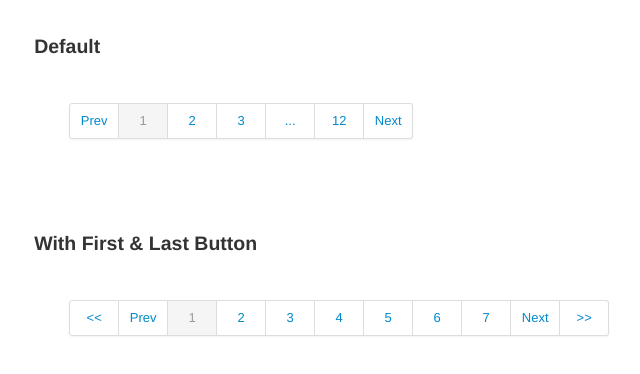
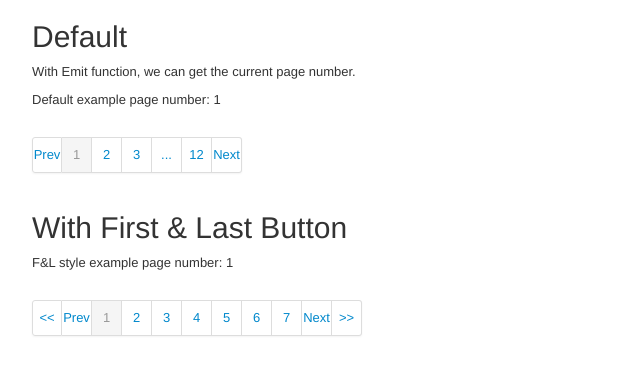
Before and after one commit to hao830103/SimplePagination, a Vue app: page /#/ in a window 1280 px wide. Shown: the top 374 px of the page, without its empty margins (23-663 px from the left). Built offline with nearby package versions, Linux system fonts and the light colour scheme.

Commit message:
first version done

```diff
--- a/index.html
+++ b/index.html
@@ -1,12 +1,16 @@
 <!DOCTYPE html>
 <html>
+
 <head>
   <meta charset="utf-8" />
   <meta name="viewport" content="width=device-width,initial-scale=1.0" />
   <title>simple-pagination</title>
+  <link rel="stylesheet" href="https://maxcdn.bootstrapcdn.com/bootstrap/3.3.7/css/bootstrap.min.css"
+    integrity="sha384-BVYiiSIFeK1dGmJRAkycuHAHRg32OmUcww7on3RYdg4Va+PmSTsz/K68vbdEjh4u" crossorigin="anonymous">
 </head>
+
 <body>
   <div id="app"></div>
-    <!-- built files will be auto injected -->
 </body>
+
 </html>
--- a/src/App.vue
+++ b/src/App.vue
@@ -1,5 +1,5 @@
 <template>
-  <div id="app">
+  <div id="app" class="container">
     <router-view />
   </div>
 </template>
--- a/src/components/Demo.vue
+++ b/src/components/Demo.vue
@@ -1,12 +1,26 @@
 <template>
-  <div class="Container">
-    <div>
+  <div class="row">
+    <div class="col-md-12 row">
       <h2>Default</h2>
-      <pagination :MaxPage="12" :ShowenPages="3" />
+      <p>With Emit function, we can get the current page number.</p>
+      <p>Default example page number: {{ defaultPage }}</p>
+      <pagination
+        class="col-md-8 col-md-offset-2"
+        :MaxPage="12"
+        :ShowenPages="3"
+        @ChangePage="DefaultPageChange"
+      />
     </div>
-    <div>
+    <div class="col-md-12 row">
       <h2>With First & Last Button</h2>
-      <pagination :FirsLastButton="true" :MaxPage="24" :ShowenPages="7" />
+      <p>F&L style example page number: {{ secondPage }}</p>
+      <pagination
+        class="col-md-8 col-md-offset-2"
+        :FirsLastButton="true"
+        :MaxPage="24"
+        :ShowenPages="7"
+        @ChangePage="SecondPageChange"
+      />
     </div>
   </div>
 </template>
@@ -16,13 +30,20 @@ import Pagination from '@/components/Plugin/Pagination'
 export default {
   components: {
     Pagination
+  },
+  data: function () {
+    return {
+      defaultPage: 0,
+      secondPage: 0
+    }
+  },
+  methods: {
+    DefaultPageChange: function (page) {
+      this.defaultPage = page
+    },
+    SecondPageChange: function (page) {
+      this.secondPage = page
+    }
   }
 }
 </script>
-
-<style scoped>
-.Container div {
-  margin: 3%;
-  height: 20vh;
-}
-</style>
--- a/src/components/Plugin/Pagination.vue
+++ b/src/components/Plugin/Pagination.vue
@@ -9,20 +9,28 @@
       </li>
       <li
         @click="FirstPage"
-        v-if="(CurrentPage >= HiddenPageBase.Min)&&(!FirsLastButton)&&(this.MaxPage > (this.ShowenPages+1))"
+        v-if="
+          CurrentPage >= HiddenPageBase.Min &&
+            !FirsLastButton &&
+            this.MaxPage > this.ShowenPages + 1
+        "
       >
         <a>1</a>
       </li>
       <li
         :class="OmittedPageClass"
-        v-show="(CurrentPage > HiddenPageBase.Min)&&(!FirsLastButton)&&(this.MaxPage > (this.ShowenPages+1))"
+        v-show="
+          CurrentPage > HiddenPageBase.Min &&
+            !FirsLastButton &&
+            this.MaxPage > this.ShowenPages + 1
+        "
       >
         <a v-html="OmittedPageHtml"></a>
       </li>
       <li
         v-for="pageNum in PageRange"
         :key="pageNum"
-        :class="[CurrentPage === pageNum ? ActiveClass:'', LiClass]"
+        :class="[CurrentPage === pageNum ? ActiveClass : '', LiClass]"
         @click="ChangePage(pageNum)"
       >
         <a>
@@ -31,15 +39,23 @@
       </li>
       <li
         :class="OmittedPageClass"
-        v-show="(CurrentPage < HiddenPageBase.Max)&&(!FirsLastButton)&&(this.MaxPage > (this.ShowenPages+1))"
+        v-show="
+          CurrentPage < HiddenPageBase.Max &&
+            !FirsLastButton &&
+            this.MaxPage > this.ShowenPages + 1
+        "
       >
         <a v-html="OmittedPageHtml"></a>
       </li>
       <li
         @click="LastPage"
-        v-if="(CurrentPage <= HiddenPageBase.Max)&&(!FirsLastButton)&&(this.MaxPage > (this.ShowenPages+1))"
+        v-if="
+          CurrentPage <= HiddenPageBase.Max &&
+            !FirsLastButton &&
+            this.MaxPage > this.ShowenPages + 1
+        "
       >
-        <a>{{MaxPage}}</a>
+        <a>{{ MaxPage }}</a>
       </li>
       <li @click="NextPage" :class="NextPageBtnClass">
         <a v-html="NextPageBtnHtml"></a>
@@ -55,21 +71,21 @@ export default {
   props: {
     MaxPage: { type: Number },
     ShowenPages: { type: Number },
-    ActiveClass: { 'default': 'active', type: String },
-    PrevPageBtnHtml: { 'default': 'Prev', type: String },
-    NextPageBtnHtml: { 'default': 'Next', type: String },
-    PrevPageBtnClass: { 'default': '', type: String },
-    NextPageBtnClass: { 'default': '', type: String },
-    OuterDivClass: { 'default': 'pagination', type: String },
-    UlClass: { 'default': '', type: String },
-    LiClass: { 'default': '', type: String },
-    FirsLastButton: { 'default': false, type: Boolean },
-    FirstPageBtnClass: { 'default': '', type: String },
-    LastPageBtnClass: { 'default': '', type: String },
-    FirstPageBtnHtml: { 'default': '<<', type: String },
-    LastPageBtnHtml: { 'default': '>>', type: String },
-    OmittedPageClass: { 'default': 'dusabled', type: String },
-    OmittedPageHtml: { 'default': '...', type: String }
+    ActiveClass: { default: 'active', type: String },
+    PrevPageBtnHtml: { default: 'Prev', type: String },
+    NextPageBtnHtml: { default: 'Next', type: String },
+    PrevPageBtnClass: { default: '', type: String },
+    NextPageBtnClass: { default: '', type: String },
+    OuterDivClass: { default: 'pagination', type: String },
+    UlClass: { default: '', type: String },
+    LiClass: { default: '', type: String },
+    FirsLastButton: { default: false, type: Boolean },
+    FirstPageBtnClass: { default: '', type: String },
+    LastPageBtnClass: { default: '', type: String },
+    FirstPageBtnHtml: { default: '<<', type: String },
+    LastPageBtnHtml: { default: '>>', type: String },
+    OmittedPageClass: { default: 'dusabled', type: String },
+    OmittedPageHtml: { default: '...', type: String }
   },
   data: function () {
     return {
@@ -84,6 +100,7 @@ export default {
   mounted: function () {
     this.LimitCompute()
     this.SetPageRange()
+    this.ChangePage(1)
   },
   watch: {
     MaxPage: function () {
@@ -95,9 +112,10 @@ export default {
     ChangePage: function (pageNum) {
       this.CurrentPage = pageNum
       this.SetPageRange()
+      this.$emit('ChangePage', pageNum)
     },
     LimitCompute: function () {
-      if (this.MaxPage > (this.ShowenPages + 1)) {
+      if (this.MaxPage > this.ShowenPages + 1) {
         const base = Math.ceil(this.ShowenPages / 2)
         this.HiddenPageBase.Min = base + 1
         this.HiddenPageBase.Max = this.MaxPage - base
@@ -105,13 +123,17 @@ export default {
     },
     SetPageRange: function () {
       let result = []
-      if (this.MaxPage > (this.ShowenPages + 1)) {
+      if (this.MaxPage > this.ShowenPages + 1) {
         if (this.CurrentPage < this.HiddenPageBase.Min) {
           for (let i = 1; i <= 1 + (this.ShowenPages - 1); i++) {
             result.push(i)
           }
         } else if (this.CurrentPage > this.HiddenPageBase.Max) {
-          for (let i = this.MaxPage - (this.ShowenPages - 1); i <= this.MaxPage; i++) {
+          for (
+            let i = this.MaxPage - (this.ShowenPages - 1);
+            i <= this.MaxPage;
+            i++
+          ) {
             result.push(i)
           }
         } else {
```
Also changed, not shown: src/router/index.js (+5 -7 lines), 1 other file (tests, documents, lock files or other folders). Lines whose indentation alone changed are shown as unchanged.
